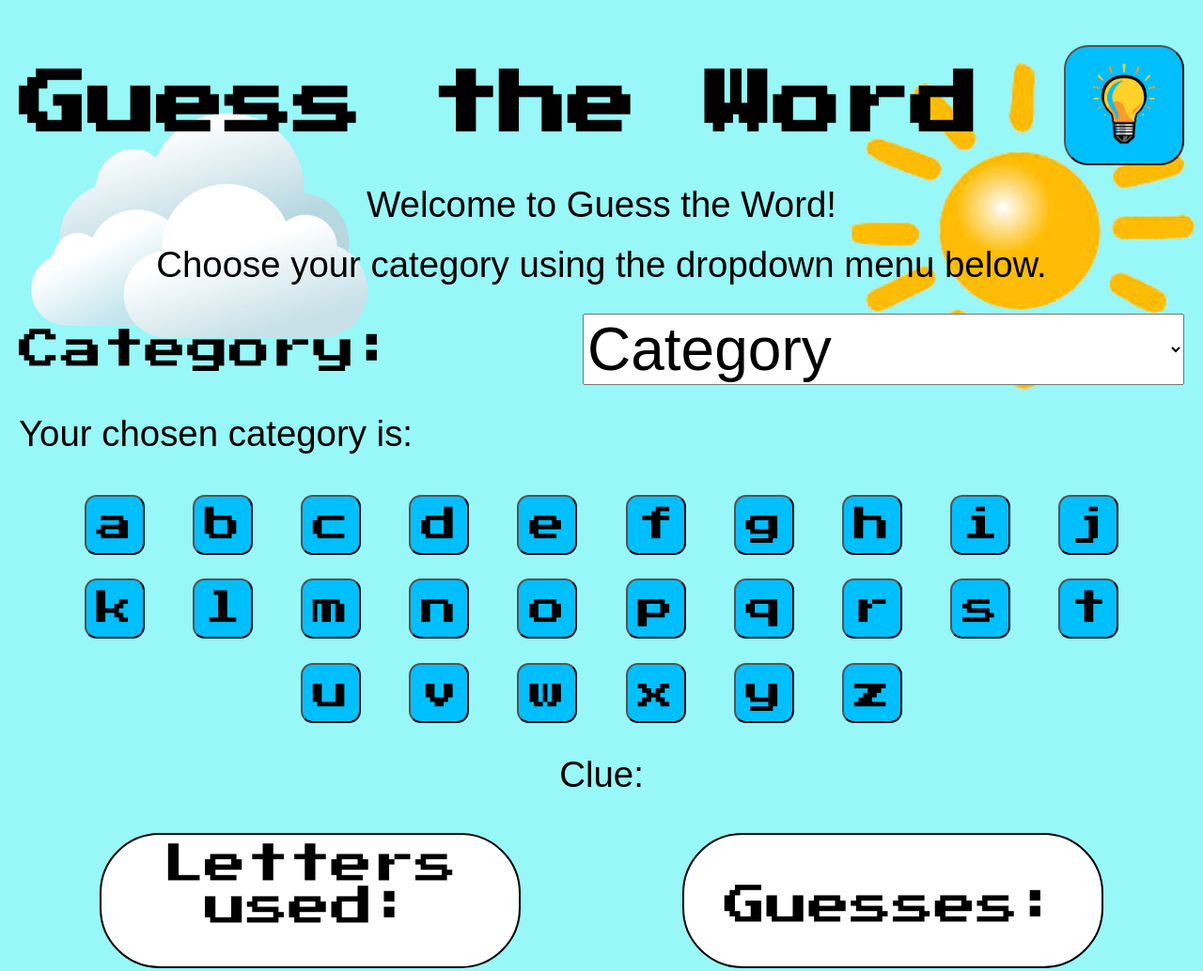
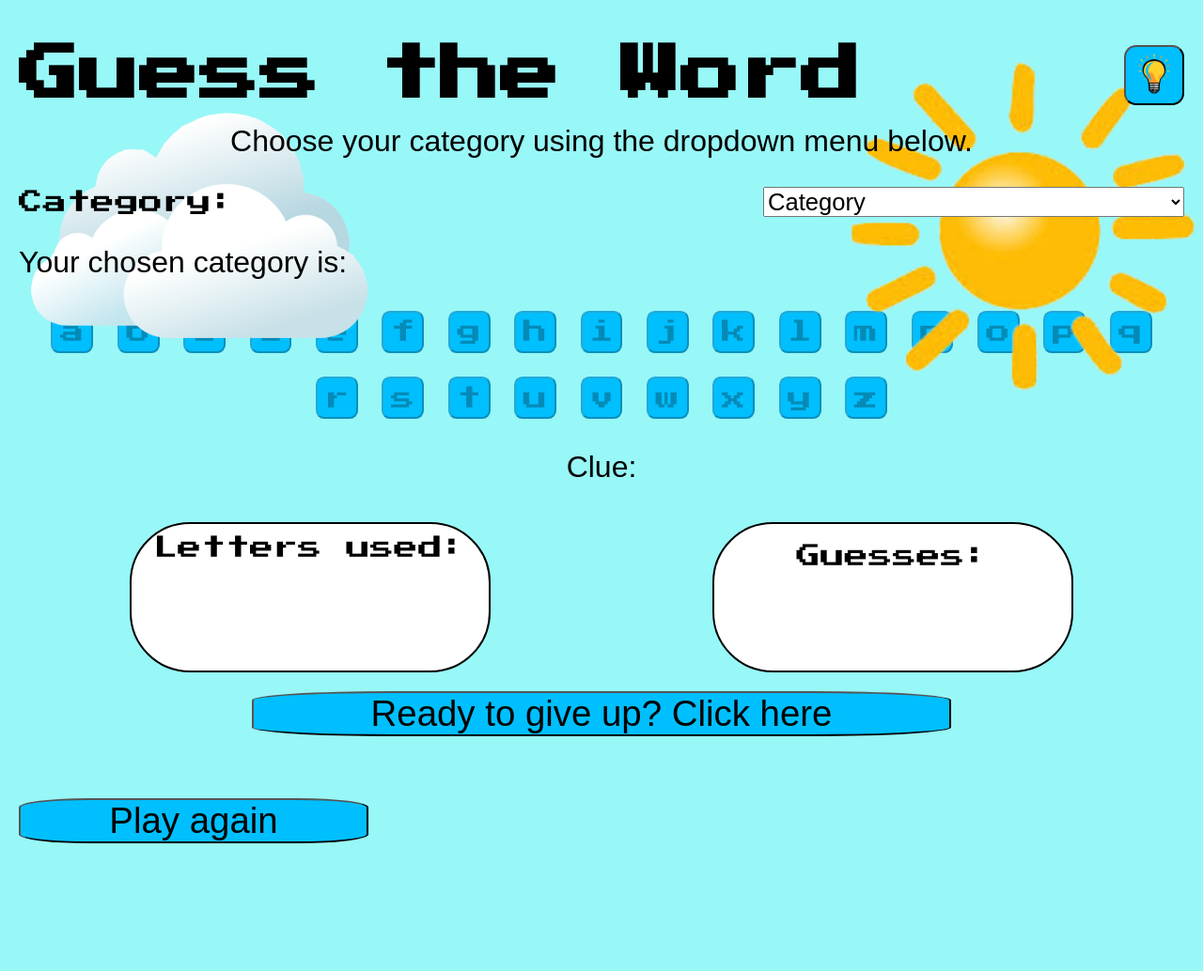
Before and after one commit to NDenheim/guess-the-word, a website built with Vite: page index.html in a window 1280 px wide. Shown: the top 1034 px of the page at 94% size. After the commit the page ends 898 px from the top, so only its background shows below. Built offline with nearby package versions, Linux system fonts and the light colour scheme.

Commit message:
Improved responsiveness for desktops

```diff
--- a/index.html
+++ b/index.html
@@ -18,7 +18,7 @@
           <img src="./images/lightbulb-nb.png" alt="lightbulb" />
         </button>
       </nav>
-      <p>Welcome to Guess the Word!</p>
+      <!-- <p>Welcome to Guess the Word!</p> -->
       <p>Choose your category using the dropdown menu below.</p>
       <div class="menus">
         <div class="menus__category">
@@ -75,6 +75,12 @@
         <button class="answer__button">Ready to give up? Click here</button>
         <p class="answer__text"></p>
       </div>
+      <div class="footer-buttons">
+        <button class="again__button">Play again</button>
+        <!-- <button class="challenge__button hidden">
+          Fancy a real challenge?
+        </button> -->
+      </div>
       <!-- <img class="grass__img" src="./images/grass.png" alt="grass" /> -->
     </main>
     <script type="module" src="/src/main.ts"></script>
--- a/src/_alphabet-buttons.scss
+++ b/src/_alphabet-buttons.scss
@@ -13,3 +13,19 @@
     font-size: 3vw;
   }
 }
+
+@media screen and (min-width: 768px) {
+  .letters {
+    display: flex;
+    justify-content: center;
+    flex-wrap: wrap;
+
+    button {
+      font-family: $font-primary;
+      width: 3.5vw;
+      margin: 1vw 1vw;
+      aspect-ratio: 1/1;
+      font-size: 2vw;
+    }
+  }
+}
--- a/src/_layout.scss
+++ b/src/_layout.scss
@@ -4,12 +4,12 @@ body {
   margin: 30px 20px;
   font-family: $font-secondary;
   font-size: 4.5vw;
-  background-color: #98f7f7;
+  background-color: $color-primary;
   max-height: 100vh;
 
   button {
     border-radius: 20%;
-    background-color: deepskyblue;
+    background-color: $color-secondary;
   }
 }
 
@@ -74,7 +74,7 @@ header {
       position: relative;
 
       select {
-        font-size: 5vw;
+        font-size: 4vw;
         width: 50vw;
       }
     }
@@ -84,6 +84,7 @@ header {
 main {
   .chosen-category {
     margin: 20px 0;
+    position: relative;
   }
 
   .mystery-word {
@@ -110,6 +111,7 @@ main {
       border-radius: 5vw;
       width: 35vw;
       height: 18vh;
+      line-height: 1.3;
       // aspect-ratio: 1/1;
       font-family: $font-primary;
       font-size: 3.5vw;
@@ -118,6 +120,7 @@ main {
     }
     #guesses-left {
       // font-size: 3.5vw;
+      // aspect-ratio: 1/1;
       line-height: 3;
       // padding: 3vh 0;
     }
@@ -143,6 +146,15 @@ main {
       font-family: $font-primary;
     }
   }
+  .footer-buttons {
+    display: flex;
+    justify-content: space-between;
+
+    .again__button {
+      font-size: 4vw;
+      width: 30%;
+    }
+  }
 
   .grass__img {
     width: 100%;
@@ -153,10 +165,10 @@ main {
 
 @media screen and (min-width: 768px) {
   body {
-    margin: 30px 20px;
+    margin: 20px 20px;
     font-family: $font-secondary;
-    font-size: 3vw;
-    background-color: #98f7f7;
+    font-size: 2.6vw;
+    background-color: $color-primary;
     max-height: 100vh;
   }
 
@@ -170,7 +182,7 @@ main {
       align-items: center;
       h1 {
         font-family: $font-primary;
-        font-size: 5.7vw;
+        font-size: 5.3vw;
       }
 
       button {
@@ -198,7 +210,7 @@ main {
       // line-height: 3;
       margin: 20px 0;
       font-family: $font-primary;
-      font-size: 3.5vw;
+      font-size: 3vw;
       position: relative;
 
       &__category {
@@ -209,10 +221,125 @@ main {
         position: relative;
 
         select {
-          font-size: 5vw;
+          font-size: 3vw;
           width: 50vw;
         }
       }
     }
   }
+  main {
+    .mystery-word {
+      text-align: center;
+      font-size: 4vw;
+      margin: 20px;
+    }
+
+    .container {
+      display: flex;
+      justify-content: space-around;
+      position: relative;
+
+      #hangman,
+      #guesses-left {
+        width: 30vw;
+        height: 15vh;
+        line-height: 1.3;
+        // aspect-ratio: 1/1;
+        font-size: 2vw;
+      }
+      #guesses-left {
+        // font-size: 3.5vw;
+        // aspect-ratio: 1/1;
+        line-height: 3;
+        // padding: 3vh 0;
+      }
+    }
+
+    .answer {
+      .answer__button {
+        font-size: 3vw;
+      }
+
+      .answer__text {
+        font-size: 4vw;
+      }
+    }
+    .footer-buttons {
+      display: flex;
+      justify-content: space-between;
+
+      .again__button {
+        font-size: 3vw;
+        width: 30%;
+      }
+    }
+  }
 }
+
+@media screen and (min-width: 1000px) {
+  body {
+    font-size: 2.5vw;
+  }
+
+  header {
+    nav {
+      align-items: center;
+      h1 {
+        font-family: $font-primary;
+        font-size: 5vw;
+      }
+
+      button {
+        width: 5vw;
+        aspect-ratio: 1/1;
+
+        img {
+          width: 4vw;
+          aspect-ratio: 1/1;
+          position: relative;
+        }
+      }
+    }
+
+    p {
+      margin: 20px 0;
+      text-align: center;
+      position: relative;
+    }
+
+    .menus {
+      margin: 10px 0;
+      font-size: 2vw;
+
+      &__category {
+        margin: 10px 0;
+
+        select {
+          font-size: 2vw;
+          width: 35vw;
+        }
+      }
+    }
+  }
+}
+
+@media screen and (min-width: 1150px) {
+  main {
+    .container {
+      #hangman,
+      #guesses-left {
+        width: 30vw;
+        height: 20vh;
+        line-height: 1.3;
+        // aspect-ratio: 1/1;
+        font-size: 2vw;
+      }
+      #guesses-left {
+        // font-size: 3.5vw;
+        // aspect-ratio: 1/1;
+        line-height: 2;
+        // padding: 3vh 0;
+      }
+    }
+  }
+}
--- a/src/_variables.scss
+++ b/src/_variables.scss
@@ -2,3 +2,6 @@
 
 $font-primary: "Press Start 2P", cursive;
 $font-secondary: "Space Grotesk", sans-serif;
+
+$color-primary: #98f7f7;
+$color-secondary: deepskyblue;
```
